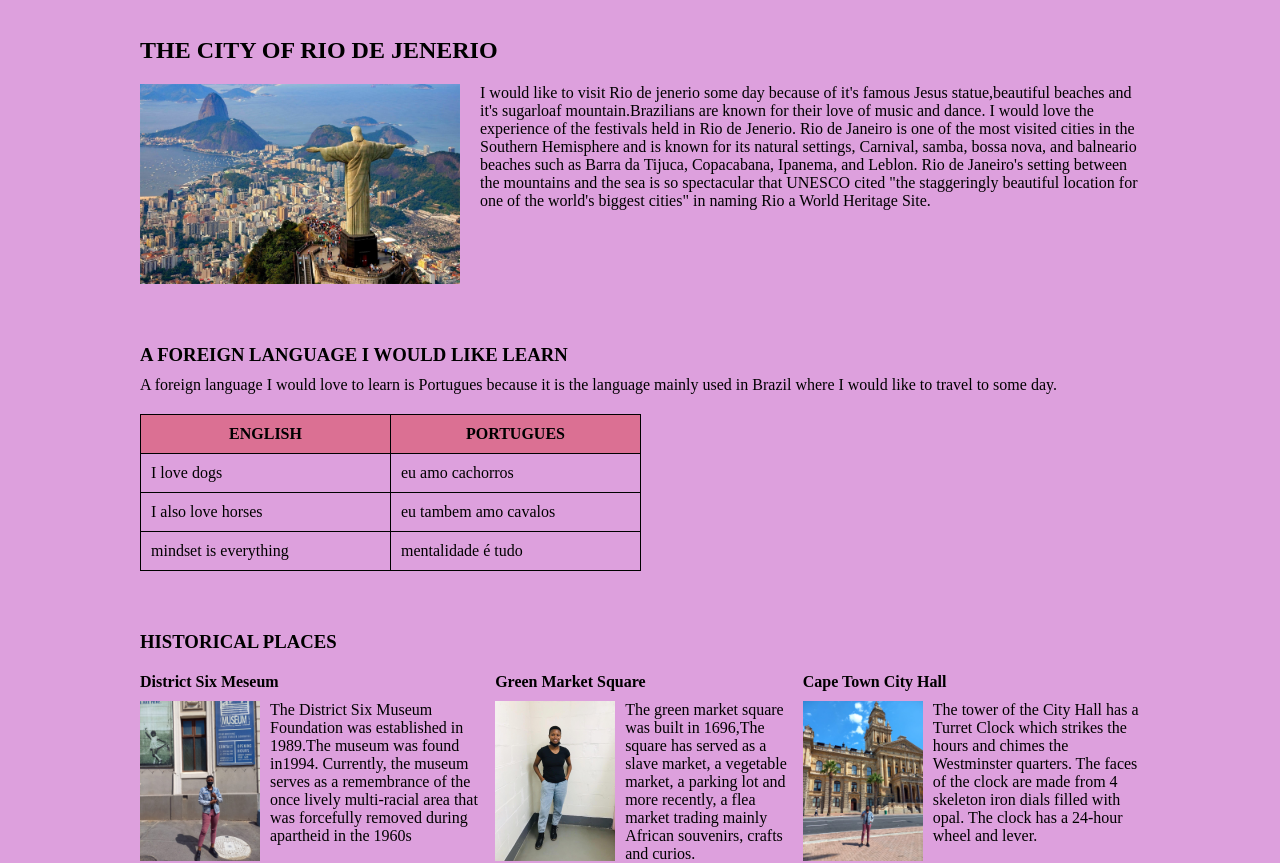
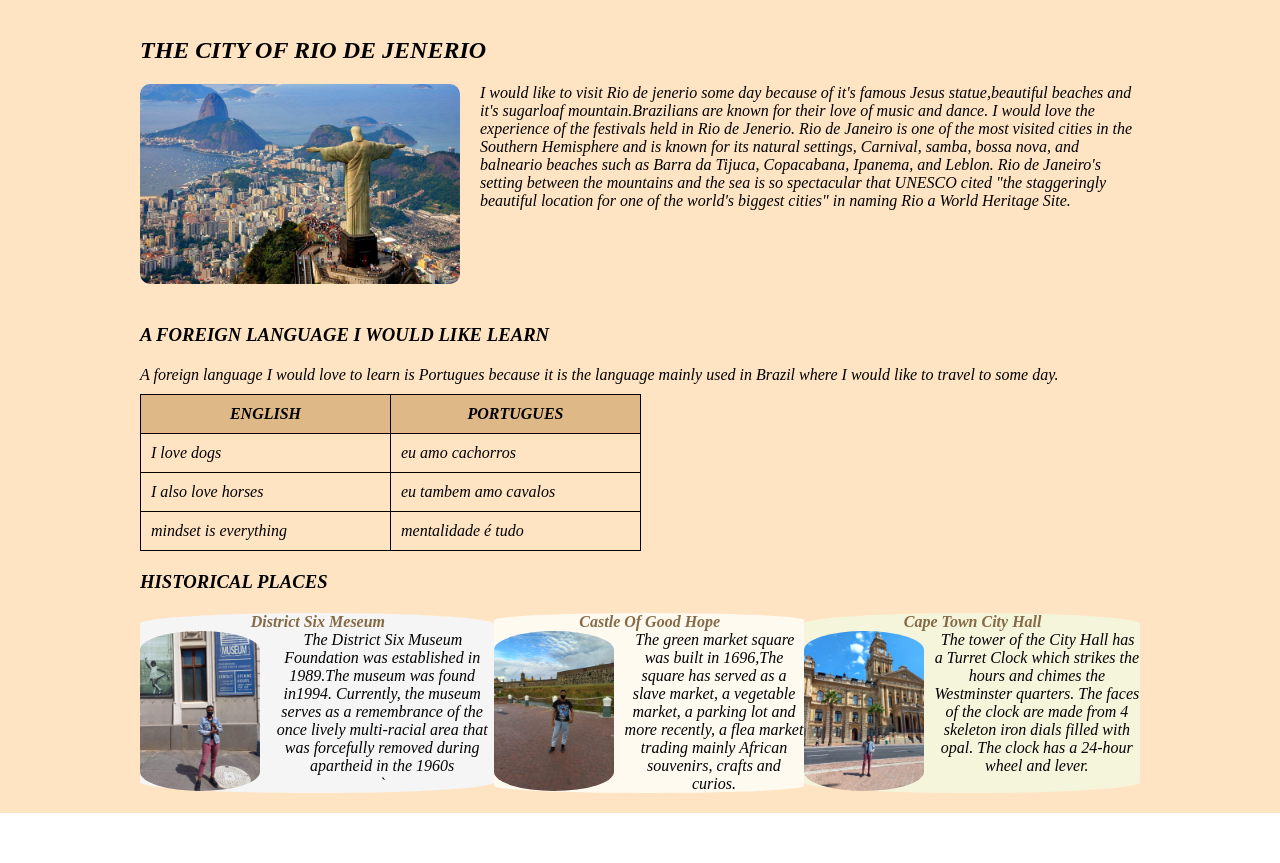
Before and after one commit to Siphemkhosi/SipheMkhosi-webpage, a plain HTML site: page siphe.html in a window 1280 px wide. Shown: the part 203-1066 px from the top of the page. After the commit the page ends 1016 px from the top, so only its background shows below. Drawn offline with Linux system fonts and the light colour scheme.

Commit message:
sending my webpage remote

```diff
--- a/siphe.html
+++ b/siphe.html
@@ -9,15 +9,16 @@
 </head>
 <body>
  <div class="includeAll">
-
+<!-- The Introduction section -->
     <div class="wrapper">
         <div class="header">
             <h1>Siphenathi Mkhosi</h1>
             <img src="./img/Siphe@tableMountain.jpg" alt="Siphenathi Mkhosi">
         </div>
     </div>
+
 <div class="all-body">
-
+<!-- Which  city section -->
     <div class="middle-wrapper">
         <h2>THE CITY OF RIO DE JENERIO</h2>
         <div class="middle">
@@ -29,13 +30,13 @@
     </div>
 
         <div class="main">
-            <div class="sub-header1">
+
                 <h3>A FOREIGN LANGUAGE I WOULD LIKE LEARN</h3>
                 <div class="para">
                     <p>A foreign language I would love  to learn is Portugues because it is the language mainly used in Brazil where I would like to travel to some day.</p> </div>
             </div>
            <table>
-               <div class="tables">
+               <!-- <div class="tables"> -->
                    <colgroup>
                 <col>
             <col>
@@ -63,8 +64,8 @@
 
 
      <div class="content">
-         <div class="sub-header2">
-         <h3>HISTORICAL PLACES</h3> </div>
+
+         <h3>HISTORICAL PLACES</h3>
 
          <div class="super-contents">
 
@@ -78,16 +79,16 @@
                     <img src="./img/Siphe@D6Museum.jpeg" alt="siphenathi">
                     <div class="sub-paragraph1">
                         <p> The District Six Museum Foundation was established in 1989.The museum was found in1994. Currently, the museum serves as a remembrance of the once lively multi-racial area that was forcefully removed during apartheid in the 1960s </p>
-                    </div>
+       `             </div>
                 </div>
             </div>
 
             <div class="content2">
 
-                   <h4>Green Market Square</h4>
+                   <h4>Castle Of Good Hope</h4>
 
                 <div style="display: flex;">
-                <img src="./img/Siphe.jpeg" alt="sphe">
+                <img src="./img/Siphe@C.O.G.H.jpeg" alt="sphe">
                 <div class="sub-paragraph2">
                     <p>The green market square was built in 1696,The square has served as a slave market, a vegetable market, a parking lot and more recently, a flea market trading mainly African souvenirs, crafts and curios.</p>
                 </div>
--- a/styles.css
+++ b/styles.css
@@ -5,12 +5,13 @@
 }
 .includeAll{
     overflow-y: hidden;
-    background-color: plum;
+    background-color:bisque;
 }
-
+/* The Introduction section */
 .wrapper {
 
-    background-color:plum;
+
+    background-color:bisque;
     display:flex;
      align-items: center;
     justify-content: center;
@@ -21,58 +22,62 @@
     display:flex;
     align-items: center;
 
-    background-color: plum;
+    background-color:bisque;
 
 }
 .header img {
+
+    border-radius: 10px 10px 10px 10px;
     padding-top: 20px;
     width: 300px;
     height: 200px;
     margin-left: 30px;
     object-fit: cover;
+}
+    /*WHich city section  */
+    .middle-wrapper {
 
+        margin-bottom: 20px;
+        background-color:bisque;
+        color: black;
+
+        color-interpolation-filters: initial;
+    }
+
+h2{background-color: bisque;
+ font-style: italic;
 }
-h2{background-color: plum;
 
-}
 .middle {
-    background-color: plum;
-    margin-bottom: 40px;
+    background-color:bisque;
     display: flex;
     padding-top: 20px;
-    /* background-color: white; */
 }
+
 .middle img {
+    border-radius: 10px 10px 10px 10px;
      Width: 400px;
      height: 200px;
-     /* margin-left:10px; */
-}
 
-.main {
-    /* margin-left: 20px; */
-    margin-bottom: 40px;
-    padding-top: 20px;
-    background-color:plum;
-}
-.middle-wrapper {
-    /* margin-left: 20px; */
-    padding-bottom:0px;
-    background-color:plum;
-    color: black;
-
-    color-interpolation-filters: initial;
 }
 .sub-description {
     margin-left: 20px;
-    /* width: 350px;
-    height: 10px; */
+}
 
+
+h1,h3{
+        font-style: italic;
+    }
+
+.main {
+
+    padding-top: 20px;
+    background-color:bisque;
 }
-.sub-header1 {
-    color: black;
-
+h3{
     margin-bottom: 20px;
 }
+
 .para {
     margin-top: 10px;
 }
@@ -84,31 +89,42 @@ table, th,td {
 
 
 }
+td{
+    font-style: oblique;
+}
+p{
+    font-style: oblique;
+}
 th, td {
     padding: 10px;
 }
 th{
-    background-color:palevioletred;
+    background-color:burlywood;
+    font-style: italic;
 }
 colgroup{
     width:250px;
 }
 .content {
+    max-width: 1000px;
+    margin-left: auto;
+    margin-right: auto;
+    background-color: bisque;
+    /* margin-top: 20px; */
     padding-top: 20px;
     width: 100%;
 }
 
-.sub-header2 {
-    color: black;
+.super-contents {
+    font-style: oblique;
      margin-bottom: 20px;
-    padding-top: 0px;
+    display: flex;
+    justify-content: space-between;
+    background-color:bisque;
+
 
 }
 
-.super-contents {
-    display: flex;
-
-}
 
 .sub-paragraph1 {
     margin-left: 10px;
@@ -119,26 +135,38 @@ margin-left: 10px;
 .sub-paragraph3 {
   margin-left: 10px;
 }
-/* .content1 {
-    margin-top: 20px;
-    margin-left: 20px;
-    display: flex;
+ .content1 {
+     background-color:whitesmoke;
+     position: relative;
+     border-radius: 50% / 6%;
+     text-align: center;
+     text-indent: .1em;
+
 }
+
   .content2 {
-    margin-left: 20px;
-    display: flex;
+    background-color:floralwhite;
+    position: relative;
+    border-radius: 50% / 4%;
+    text-align: center;
+    text-indent: .1em;
+
 }
 .content3 {
-    margin-left: 20px;
-    display: flex;
-}  */
+    background-color:beige;
+    position: relative;
+    border-radius: 50% / 6%;
+    text-align: center;
+    text-indent: .1em;
+}
 .content1 img {
-
+    border-radius: 50% / 12%;
     display: flex;
     width: 160px;
     height: 160px;
 }
 .content2 img {
+    border-radius: 50% / 12%;
     display: flex;
     width: 160px;
     height: 160px;
@@ -146,6 +174,7 @@ margin-left: 10px;
 
 
 .content3 img {
+    border-radius: 50% / 12%;
     display: flex;
     width: 160px;
     height: 160px;
@@ -159,21 +188,24 @@ margin-left: 10px;
     float:right;
 }
 h4 {
+    color: rgb(134, 106, 70);
     font-size: 16px;
-    margin-bottom: 10px;
+
 }
 
 .all-body {
     max-width: 1000px;
     margin-left: auto;
     margin-right: auto;
-    background-color: plum;
+    background-color:bisque;
     margin-top: 40px;
 }
 
 
 /* Media Quiry for mobiles */
-@media only screen and (max-width:300px) {
+@media only screen and(min-width: 43em){
+    .middle { float: left; padding: 0 20px 20px 0;
+         }
     .super-contents{
         flex-direction: column;
     }
```
Also changed, not shown: img/Siphe@C.O.G.H.jpeg (added).
